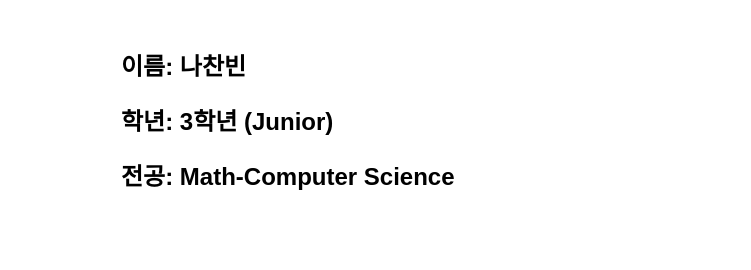
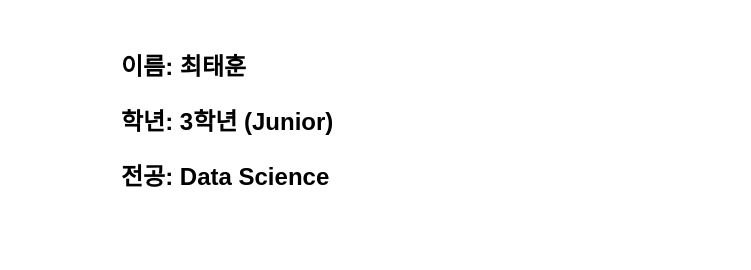
Before and after one commit to LIKELION-UCSD-Beginner-Project/Spring-2024, a plain HTML site: page Start.html in a window 1280 px wide. Shown: the part 475-745 px from the top of the page, 529-1280 px from the left. Drawn offline with Linux system fonts and the light colour scheme.

Commit message:
Update Start.html

```diff
--- a/Start.html
+++ b/Start.html
@@ -92,9 +92,9 @@
             <img src="https://i.imgflip.com/7bib5h.gif" alt="">
         </div>
         <div class="private">
-            <h2>이름: 나찬빈</h2>
+            <h2>이름: 최태훈</h2>
             <h2>학년: 3학년 (Junior)</h2>
-            <h2>전공: Math-Computer Science</h2>
+            <h2>전공: Data Science</h2>
         </div>
     </div>
 </body>
```
